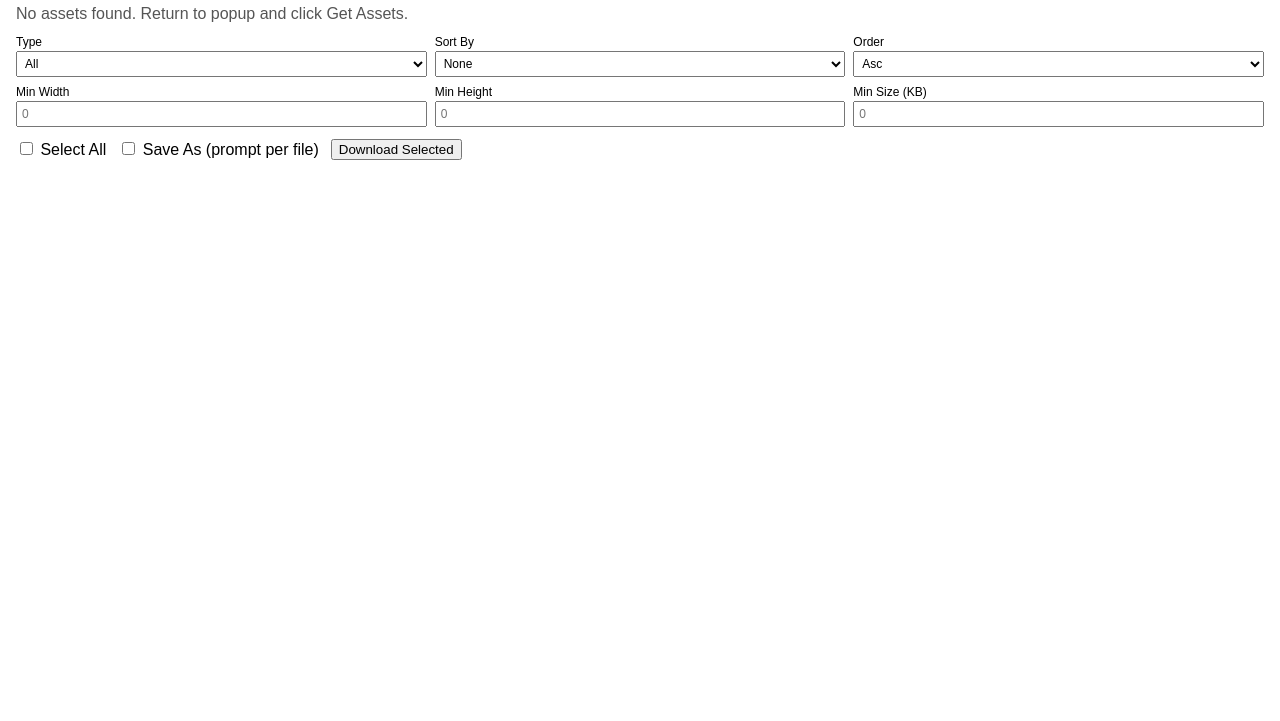
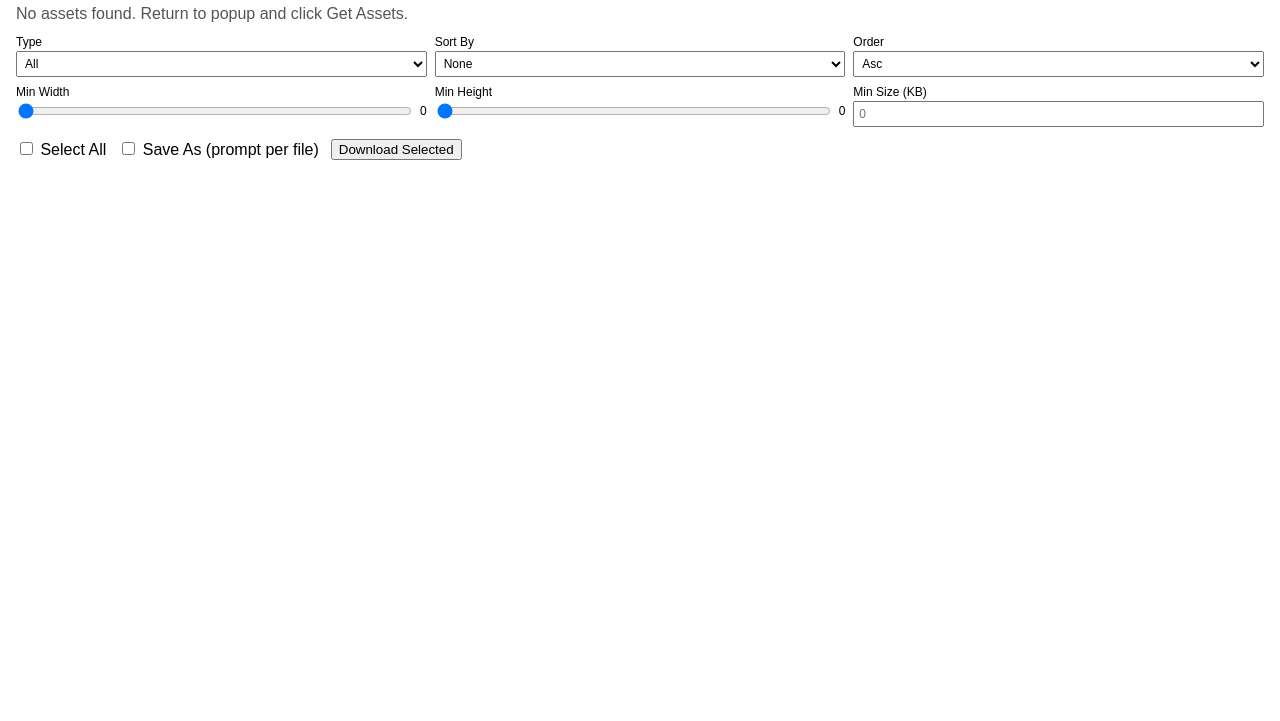
Before and after one commit to ilhamsj/BundleBee, a browser extension: page gallery.html in a window 1280 px wide. Shown: the part 79-800 px from the top of the page. Drawn offline with Linux system fonts and the light colour scheme.

Commit message:
Enhance gallery controls with range sliders for minimum dimensions
Updated `gallery.html` to replace number inputs for minimum width and height with range sliders, improving user interaction. Added live value display for the sliders. Modified `gallery.js` to handle slider input events, ensuring the gallery updates dynamically based on user selections. This change enhances the overall user experience by providing a more intuitive way to set dimensions.

```diff
--- a/gallery.html
+++ b/gallery.html
@@ -80,23 +80,45 @@
       </label>
       <label style="display: flex; flex-direction: column; gap: 2px">
         Min Width
+        <div
+          style="
+            display: grid;
+            grid-template-columns: 1fr auto;
+            gap: 6px;
+            align-items: center;
+          "
+        >
           <input
             id="minWidth"
-          type="number"
+            type="range"
             min="0"
-          placeholder="0"
-          style="font-size: 12px; padding: 4px"
+            max="4000"
+            step="10"
+            value="0"
           />
+          <span id="minWidthValue">0</span>
+        </div>
       </label>
       <label style="display: flex; flex-direction: column; gap: 2px">
         Min Height
+        <div
+          style="
+            display: grid;
+            grid-template-columns: 1fr auto;
+            gap: 6px;
+            align-items: center;
+          "
+        >
           <input
             id="minHeight"
-          type="number"
+            type="range"
             min="0"
-          placeholder="0"
-          style="font-size: 12px; padding: 4px"
+            max="4000"
+            step="10"
+            value="0"
           />
+          <span id="minHeightValue">0</span>
+        </div>
       </label>
       <label style="display: flex; flex-direction: column; gap: 2px">
         Min Size (KB)
--- a/gallery.js
+++ b/gallery.js
@@ -294,22 +294,44 @@ chrome.downloads.onChanged.addListener((delta) => {
     .getElementById("downloadSelected")
     .addEventListener("click", downloadSelected);
   document.getElementById("selectAll").addEventListener("change", (e) => {
+    // Avoid re-rendering to preserve media playback; just toggle checkboxes in place
     state.selected.clear();
-    if (e.target.checked)
-      state.assets.forEach((a) => state.selected.add(getUrlKey(a)));
-    renderGrid();
+    const shouldSelect = !!e.target.checked;
+    const tiles = document.querySelectorAll(".tile");
+    tiles.forEach((tile) => {
+      const link = tile.querySelector("a");
+      const cb = tile.querySelector('input[type="checkbox"]');
+      if (!link || !cb) return;
+      const key = link.href;
+      if (shouldSelect) {
+        state.selected.add(key);
+        cb.checked = true;
+      } else {
+        state.selected.delete(key);
+        cb.checked = false;
+      }
+    });
     updateProgressSummary();
   });
-  [
-    "filterType",
-    "minWidth",
-    "minHeight",
-    "minSizeKB",
-    "sortBy",
-    "sortDir",
-  ].forEach((id) => {
+  ["filterType", "minSizeKB", "sortBy", "sortDir"].forEach((id) => {
     const el = document.getElementById(id);
     if (el) el.addEventListener("change", () => renderGrid());
+  });
+  // Sliders with live labels
+  [
+    { id: "minWidth", labelId: "minWidthValue" },
+    { id: "minHeight", labelId: "minHeightValue" },
+  ].forEach(({ id, labelId }) => {
+    const el = document.getElementById(id);
+    const label = document.getElementById(labelId);
+    if (!el) return;
+    const update = () => {
+      if (label) label.textContent = String(el.value);
+      renderGrid();
+    };
+    el.addEventListener("input", update);
+    el.addEventListener("change", update);
+    update();
   });
   loadAssets();
 })();
```
Lines whose indentation alone changed are shown as unchanged.
